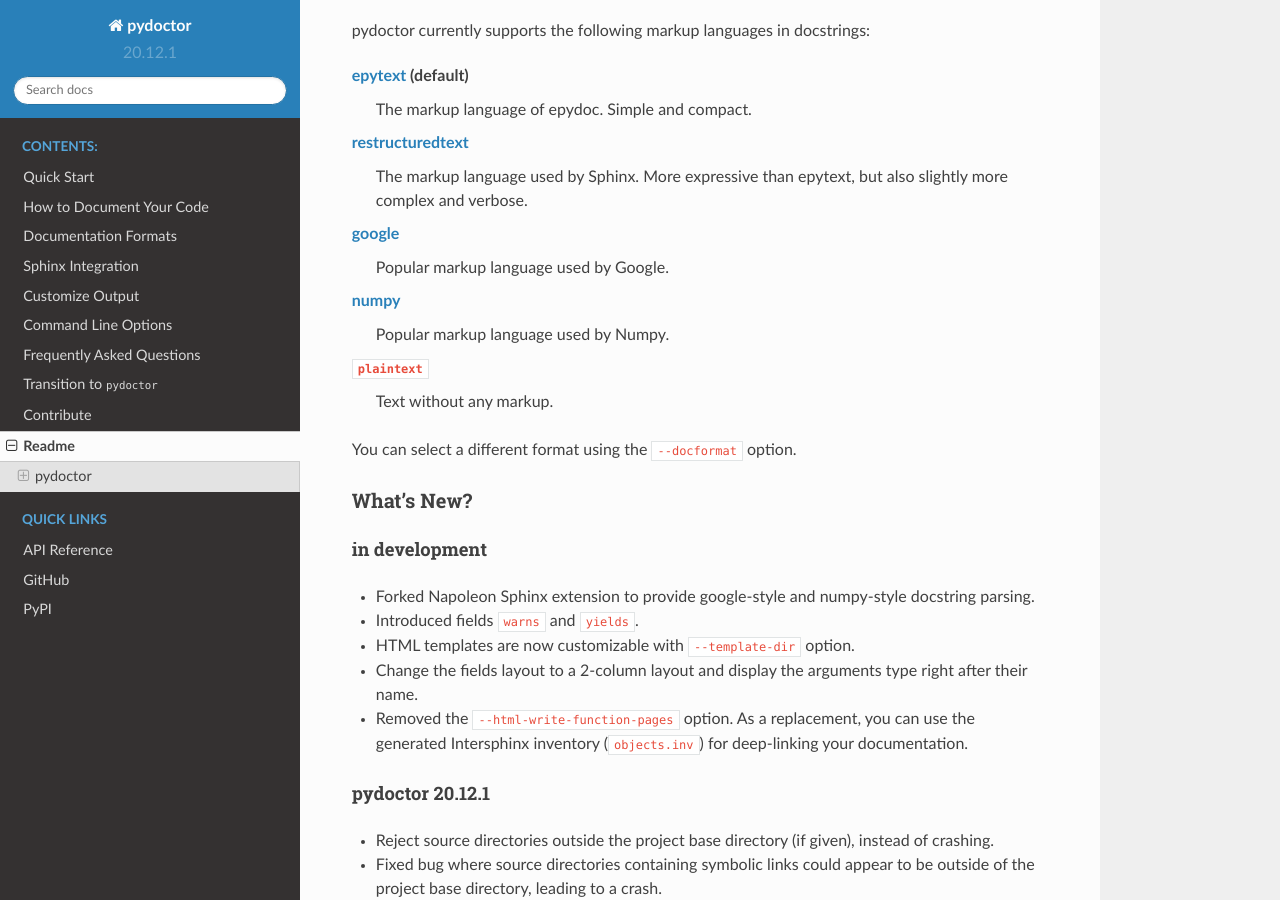
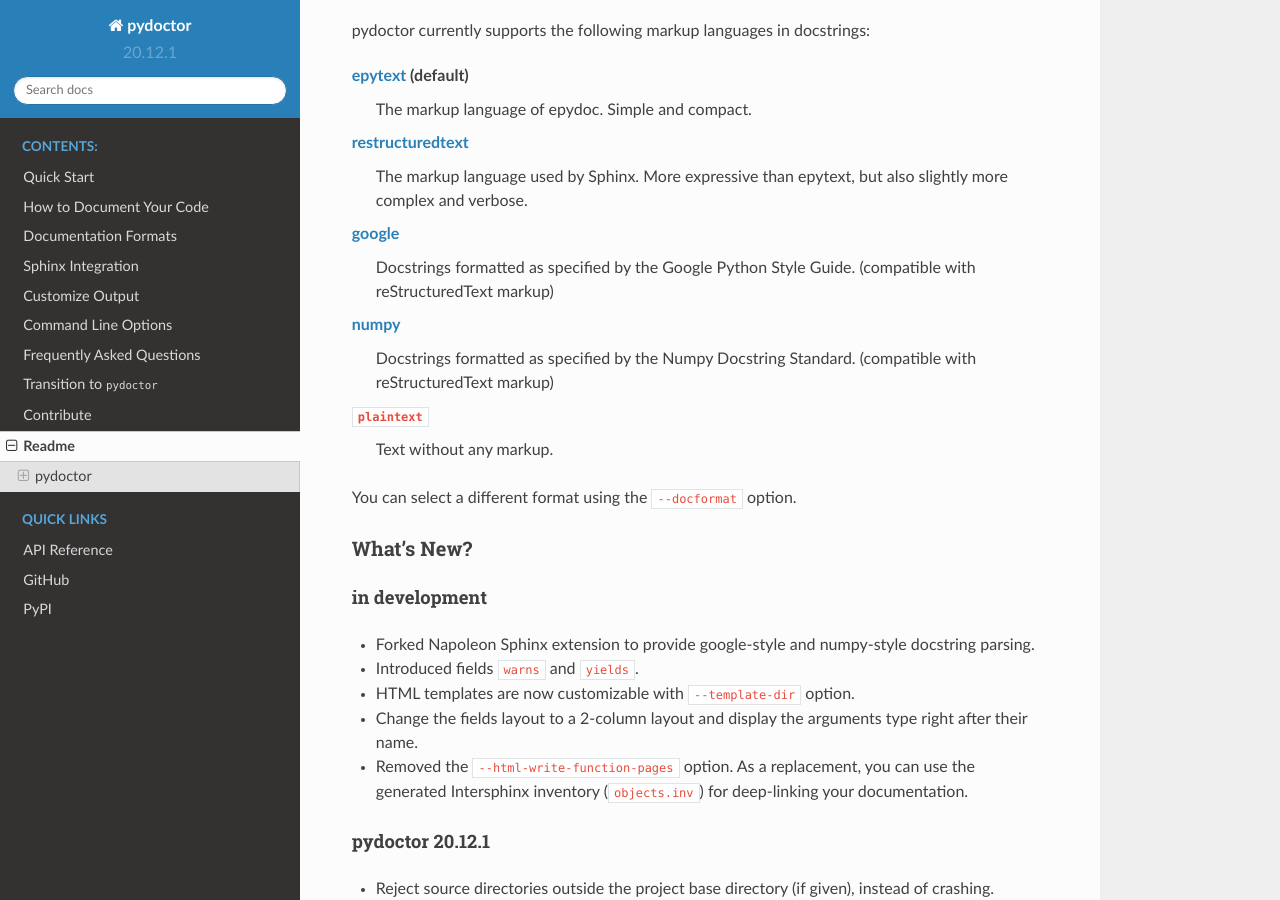
Before and after one commit to twisted/pydoctor, a Sphinx documentation site: the page built from docs/source/readme.rst, in a window 1280 px wide and 900 px high, scrolled down 1121 px. Built offline with Sphinx 7.4.7 and the Read the Docs theme 2.0.0, drawn with Linux system fonts in a browser that asks for light colours.

Commit message:
Docs update

```diff
--- a/README.rst
+++ b/README.rst
@@ -50,10 +50,12 @@
     More expressive than epytext, but also slightly more complex and verbose.
 
 `google`__
-    Popular markup language used by Google.
+    Docstrings formatted as specified by the Google Python Style Guide.
+    (compatible with reStructuredText markup)
 
 `numpy`__
-    Popular markup language used by Numpy.
+    Docstrings formatted as specified by the Numpy Docstring Standard.
+    (compatible with reStructuredText markup)
 
 ``plaintext``
     Text without any markup.
```
Also changed, not shown: docs/source/docformat/google-numpy.rst (+7 -8 lines), 3 other files.
